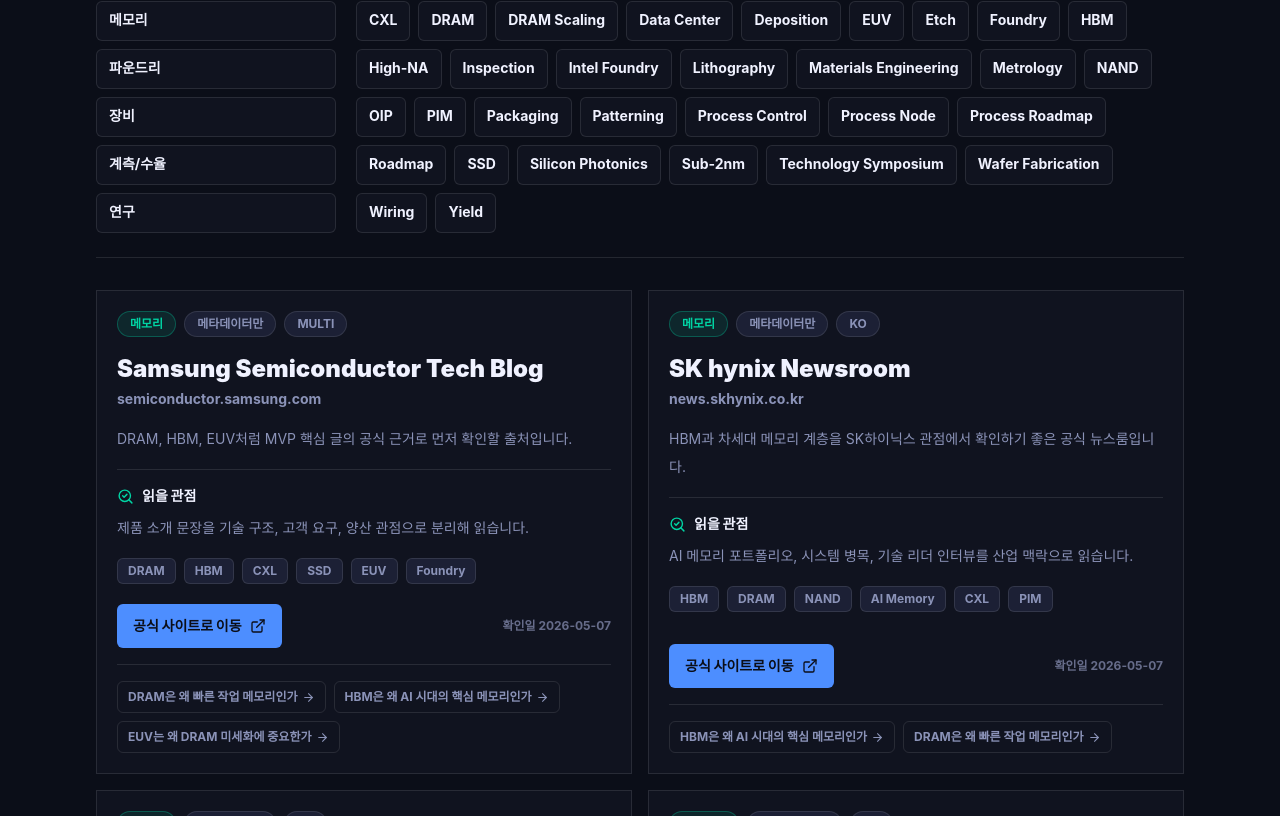
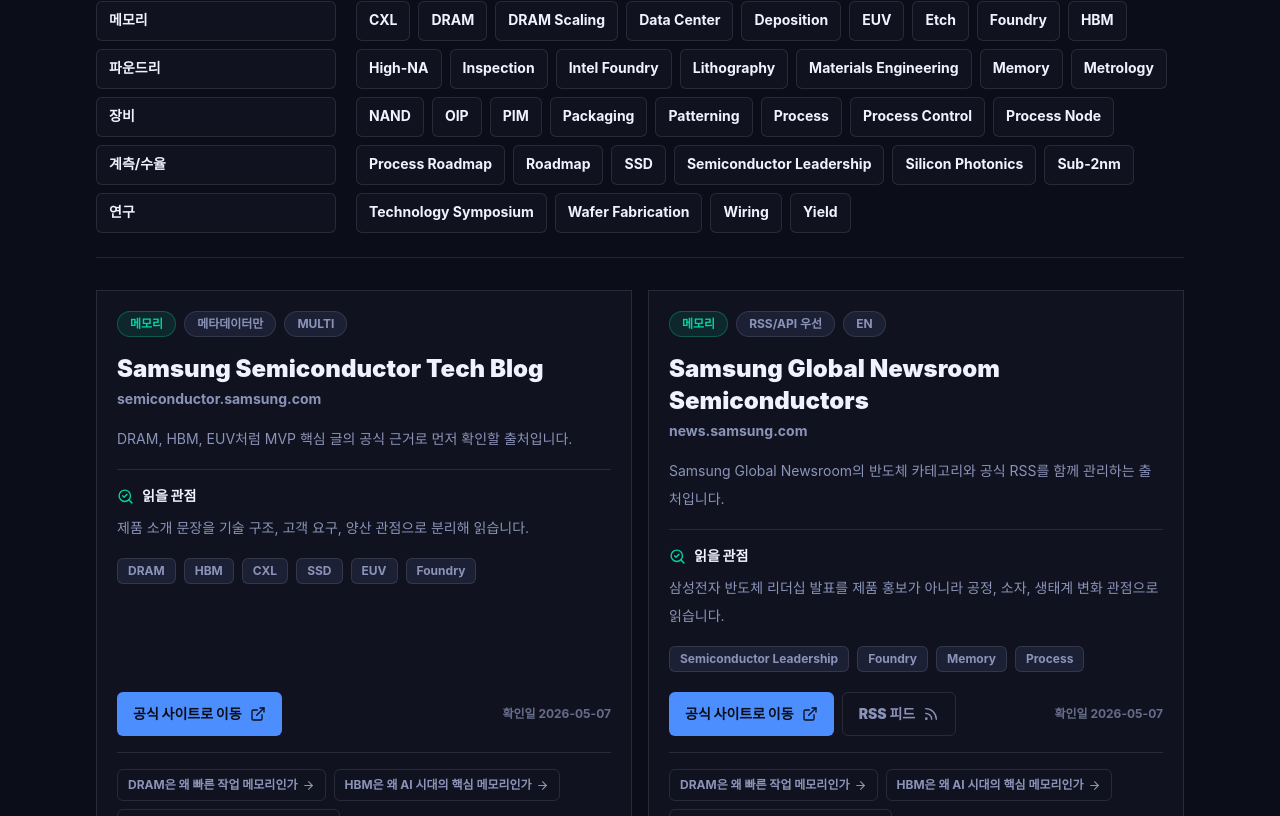
Before and after one commit to pigpgw/semiconductor-education, a Next.js app: page /sources in a window 1280 px wide. Shown: the part 644-1460 px from the top of the page. Built offline with nearby package versions, Linux system fonts and the light colour scheme.

Commit message:
feat(sources): add feed metadata

```diff
--- a/app/sources/page.tsx
+++ b/app/sources/page.tsx
@@ -14,6 +14,7 @@
   crawlPolicyLabels,
   getSourceHost,
   officialSources,
+  rssSourceCount,
   sourceCompanyTypes,
   sourceTopics,
   type SourceCompanyType
@@ -96,7 +97,7 @@
           { label: "공식 출처", value: officialSources.length, unit: "개" },
           { label: "분야", value: sourceCompanyTypes.length, unit: "개" },
           { label: "주제 태그", value: sourceTopics.length, unit: "개" },
-          { label: "자동 본문 저장", value: 0, unit: "건" }
+          { label: "RSS/API 후보", value: rssSourceCount, unit: "개" }
         ].map((item) => (
           <div key={item.label} className="bg-bg0 px-5 py-6 text-center">
             <div className="text-3xl font-black">
@@ -222,6 +223,7 @@
                   ))}
                 </div>
                 <div className="mt-auto flex flex-col gap-3 pt-5 sm:flex-row sm:items-center sm:justify-between">
+                  <div className="flex flex-wrap gap-2">
                     <a
                       href={source.url}
                       target="_blank"
@@ -231,6 +233,18 @@
                       공식 사이트로 이동
                       <ExternalLink size={16} aria-hidden />
                     </a>
+                    {source.feedUrl ? (
+                      <a
+                        href={source.feedUrl}
+                        target="_blank"
+                        rel="noreferrer"
+                        className="focus-ring inline-flex min-h-11 items-center justify-center gap-2 rounded-md border border-line px-4 text-sm font-black text-muted hover:border-teal hover:text-teal"
+                      >
+                        RSS 피드
+                        <Rss size={16} aria-hidden />
+                      </a>
+                    ) : null}
+                  </div>
                   <p className="text-xs font-bold text-muted/70">
                     확인일 {source.verifiedAt}
                   </p>
--- a/lib/sources.ts
+++ b/lib/sources.ts
@@ -12,6 +12,7 @@
   name: string;
   companyType: SourceCompanyType;
   url: string;
+  feedUrl?: string;
   language: "ko" | "en" | "multi";
   crawlPolicy: CrawlPolicy;
   topics: string[];
@@ -52,12 +53,29 @@
     verifiedAt: "2026-05-07"
   },
   {
+    id: "samsung-global-semiconductor-newsroom",
+    name: "Samsung Global Newsroom Semiconductors",
+    companyType: "memory",
+    url: "https://news.samsung.com/global/semiconductors-leadership",
+    feedUrl: "https://news.samsung.com/global/feed",
+    language: "en",
+    crawlPolicy: "rss",
+    topics: ["Semiconductor Leadership", "Foundry", "Memory", "Process"],
+    readFor:
+      "삼성전자 반도체 리더십 발표를 제품 홍보가 아니라 공정, 소자, 생태계 변화 관점으로 읽습니다.",
+    note:
+      "Samsung Global Newsroom의 반도체 카테고리와 공식 RSS를 함께 관리하는 출처입니다.",
+    relatedLessons: ["dram-basics", "hbm-ai-memory", "euv-dram-scaling"],
+    verifiedAt: "2026-05-07"
+  },
+  {
     id: "sk-hynix-newsroom",
     name: "SK hynix Newsroom",
     companyType: "memory",
     url: "https://news.skhynix.co.kr/",
+    feedUrl: "https://news.skhynix.com/feed/",
     language: "ko",
-    crawlPolicy: "metadata-only",
+    crawlPolicy: "rss",
     topics: ["HBM", "DRAM", "NAND", "AI Memory", "CXL", "PIM"],
     readFor:
       "AI 메모리 포트폴리오, 시스템 병목, 기술 리더 인터뷰를 산업 맥락으로 읽습니다.",
@@ -71,8 +89,9 @@
     name: "Micron Newsroom",
     companyType: "memory",
     url: "https://www.micron.com/about/press/news",
+    feedUrl: "https://investors.micron.com/rss/news-releases.xml",
     language: "en",
-    crawlPolicy: "metadata-only",
+    crawlPolicy: "rss",
     topics: ["DRAM", "NAND", "Data Center", "AI Memory", "SSD"],
     readFor:
       "메모리 제품 발표를 경쟁 구도와 데이터센터 요구 조건 관점으로 읽습니다.",
@@ -116,8 +135,9 @@
     name: "Intel Newsroom",
     companyType: "foundry",
     url: "https://newsroom.intel.com/",
+    feedUrl: "https://newsroom.intel.com/feed",
     language: "en",
-    crawlPolicy: "metadata-only",
+    crawlPolicy: "rss",
     topics: ["Intel Foundry", "Process Roadmap", "Packaging", "AI PC"],
     readFor:
       "로직 공정, 파운드리 전략, 패키징 발표를 메모리 병목과 비교해 읽습니다.",
@@ -146,8 +166,9 @@
     name: "Lam Research Newsroom",
     companyType: "equipment",
     url: "https://www.lamresearch.com/newsroom/",
+    feedUrl: "https://www.lamresearch.com/newsroom/feed/",
     language: "en",
-    crawlPolicy: "metadata-only",
+    crawlPolicy: "rss",
     topics: ["Etch", "Deposition", "Wafer Fabrication", "AI-era Process"],
     readFor:
       "식각과 증착이 미세화, 3D 구조, 공정 복잡도와 어떻게 연결되는지 읽습니다.",
@@ -161,8 +182,9 @@
     name: "Applied Materials Newsroom",
     companyType: "equipment",
     url: "https://www.appliedmaterials.com/us/en/newsroom.html",
+    feedUrl: "https://ir.appliedmaterials.com/rss/news-releases.xml",
     language: "en",
-    crawlPolicy: "metadata-only",
+    crawlPolicy: "rss",
     topics: ["Materials Engineering", "Wiring", "DRAM Scaling", "Patterning"],
     readFor:
       "재료 공학과 배선, 패터닝 발표를 성능과 수율 제약 관점으로 읽습니다.",
@@ -211,6 +233,10 @@
   new Set(officialSources.flatMap((source) => source.topics))
 ).sort();
 
+export const rssSourceCount = officialSources.filter(
+  (source) => source.feedUrl
+).length;
+
 export function getSourceHost(url: string) {
   return new URL(url).host.replace(/^www\./, "");
 }
```
Also changed, not shown: scripts/check-sources.mjs (+64 -3 lines). Lines whose indentation alone changed are shown as unchanged.
